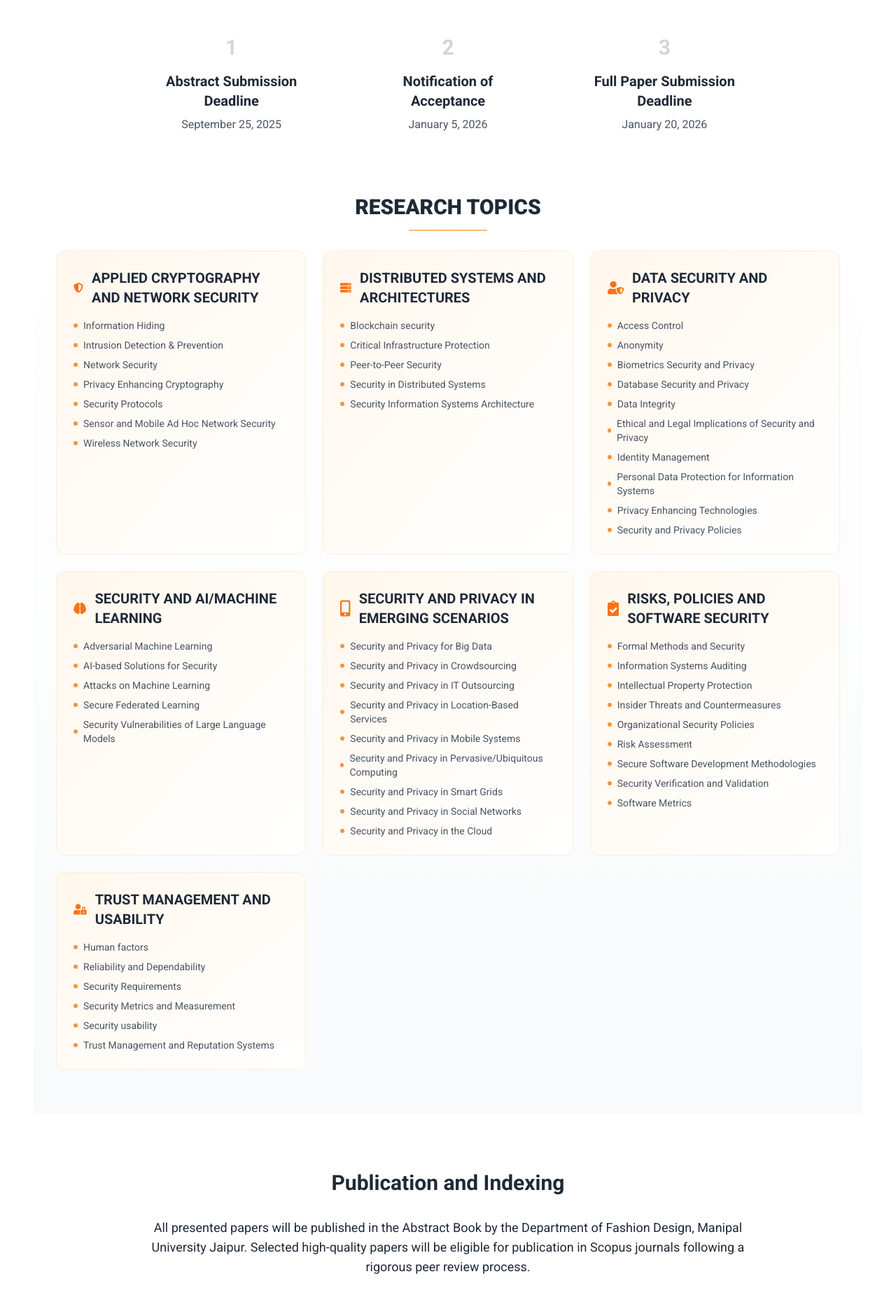
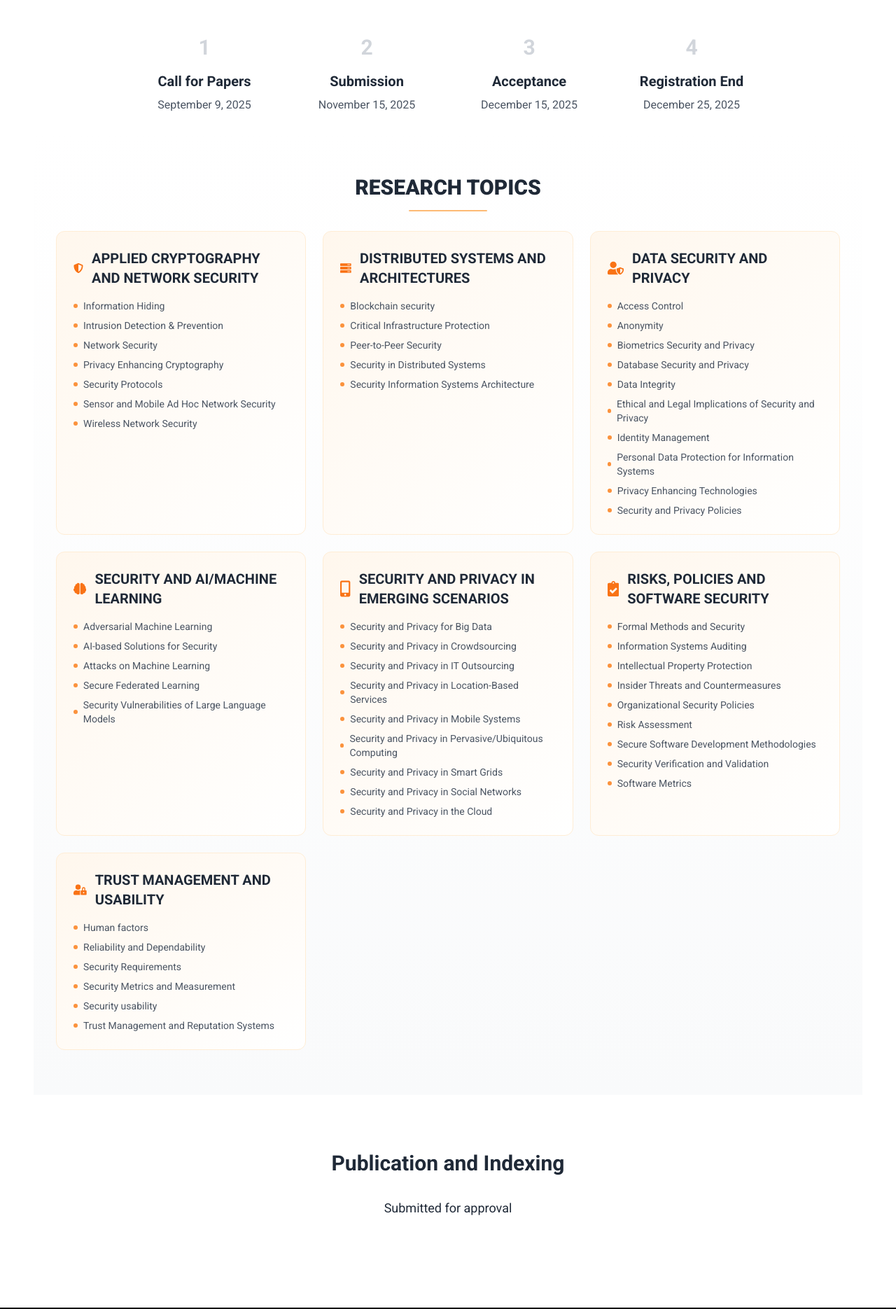
Before and after one commit to kapoor035/ICBHST, a Next.js app: page /call-for-papers in a window 1280 px wide. Shown: the part 1080-2950 px from the top of the page at 70% size. Built offline with nearby package versions, Linux system fonts and the light colour scheme.

Commit message:
update dates in cfp

```diff
--- a/components/CallForPapers.tsx
+++ b/components/CallForPapers.tsx
@@ -196,8 +196,8 @@ const CallForPapers = () => {
             <h2 className="text-3xl font-semibold mb-12 text-center">
               Submission Timeline
             </h2>
-            <div className="grid md:grid-cols-3 gap-8">
-              {[1, 2, 3].map((index) => (
+            <div className="grid md:grid-cols-2 lg:grid-cols-4 gap-8">
+              {[1, 2, 3, 4].map((index) => (
                 <motion.div
                   key={index}
                   initial={{ opacity: 0, x: -20 }}
@@ -211,17 +211,22 @@ const CallForPapers = () => {
                   </div>
                   <h3 className="text-xl font-semibold mb-2">
                     {index === 1
-                      ? "Abstract Submission Deadline"
+                      ? "Call for Papers"
                       : index === 2
-                      ? "Notification of Acceptance"
-                      : "Full Paper Submission Deadline"}
+                      ? "Submission"
+                      : index === 3
+                      ? "Acceptance"
+                      : "Registration End"}
                   </h3>
+
                   <p className="text-gray-600">
                     {index === 1
-                      ? "September 25, 2025"
+                      ? "September 9, 2025"
                       : index === 2
-                      ? "January 5, 2026"
-                      : "January 20, 2026"}
+                      ? "November 15, 2025"
+                      : index === 3
+                      ? "December 15, 2025"
+                      : "December 25, 2025"}
                   </p>
                 </motion.div>
               ))}
@@ -297,14 +302,9 @@ const CallForPapers = () => {
             <h2 className="text-3xl font-semibold mb-8">
               Publication and Indexing
             </h2>
-            <p className="text-lg mb-12">
-              All presented papers will be published in the Abstract Book by the
-              Department of Fashion Design, Manipal University Jaipur. Selected
-              high-quality papers will be eligible for publication in Scopus
-              journals following a rigorous peer review process.
-            </p>
+            <p className="text-lg mb-12">Submitted for approval</p>
 
-            <div className="flex flex-col sm:flex-row gap-4 justify-center items-center">
+            {/* <div className="flex flex-col sm:flex-row gap-4 justify-center items-center">
               <motion.button
                 whileHover={{ scale: 1.02 }}
                 whileTap={{ scale: 0.98 }}
@@ -346,7 +346,7 @@ const CallForPapers = () => {
                 </svg>
                 Scopus Journals
               </motion.button>
-            </div>
+            </div> */}
           </motion.div>
         </div>
       </div>
```
